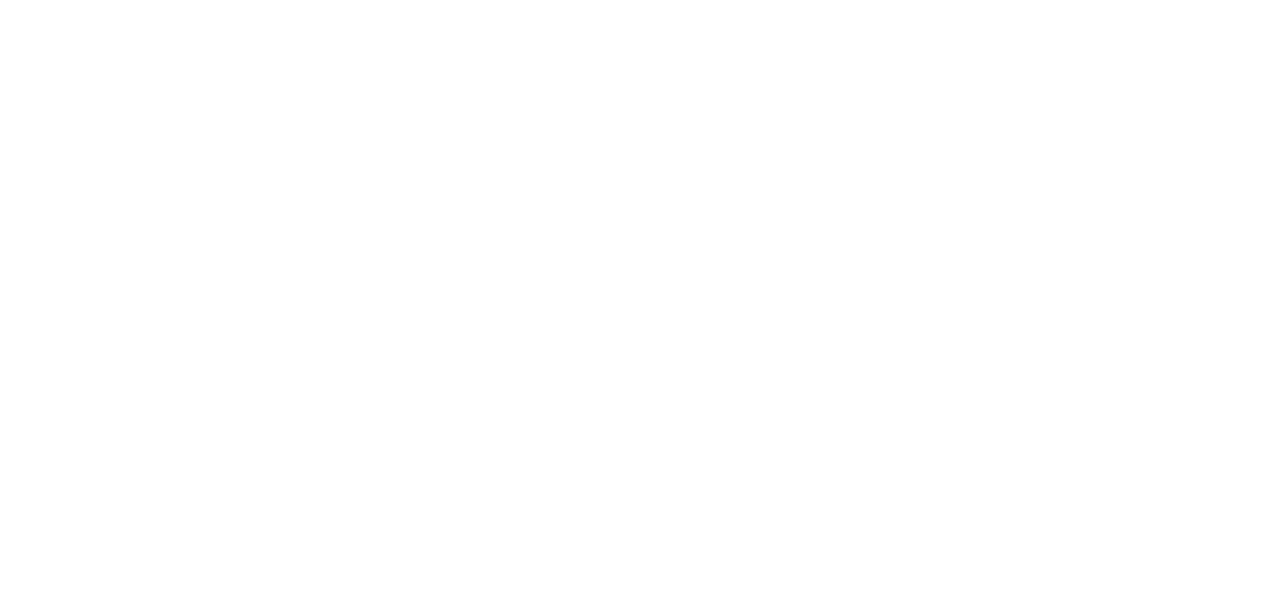
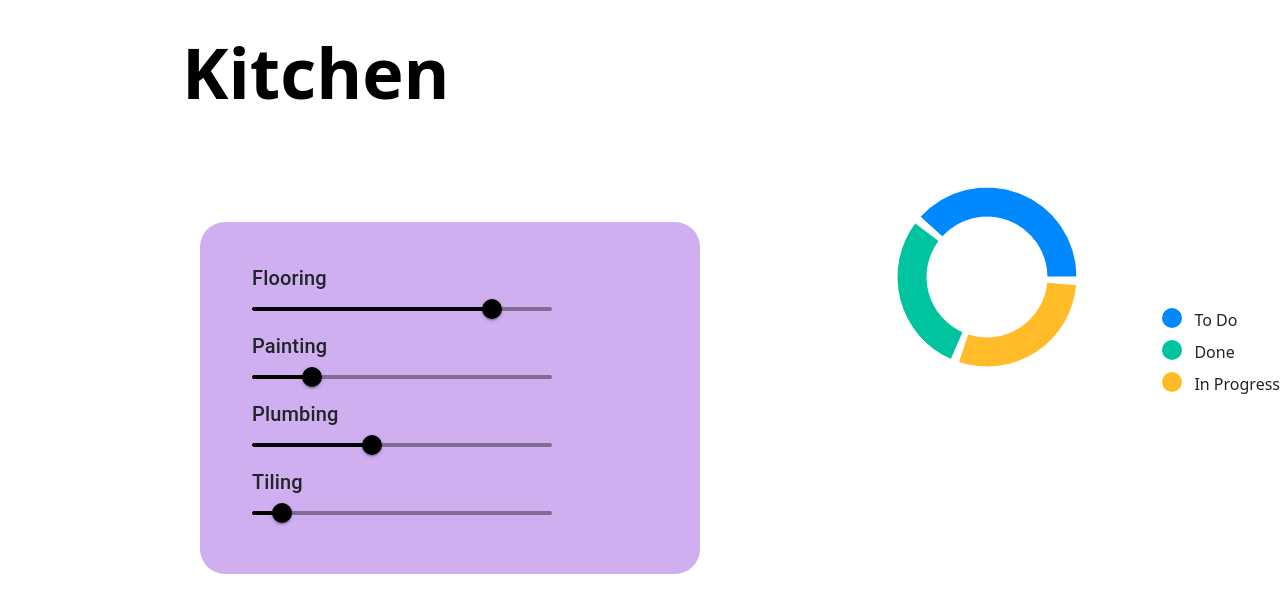
Before and after one commit to Yash-Gajewar/Hacks24-Ctrl-Alt-Defeat, a React (Create React App) app: page /room in a window 1280 px wide. Before the commit this address had no page. Shown: the top 612 px of the page. Built offline with nearby package versions, Linux system fonts and the light colour scheme.

Commit message:
Room Component

```diff
--- a/package.json
+++ b/package.json
@@ -7,6 +7,7 @@
     "@emotion/styled": "^11.11.0",
     "@mui/icons-material": "^5.15.6",
     "@mui/material": "^5.15.6",
+    "@mui/x-charts": "^6.19.1",
     "@testing-library/jest-dom": "^5.17.0",
     "@testing-library/react": "^13.4.0",
     "@testing-library/user-event": "^13.5.0",
--- a/src/App.js
+++ b/src/App.js
@@ -1,17 +1,14 @@
 import './App.css';
 import React from "react";
 import { Routes, Route } from "react-router-dom";
-import Login from './components/Login';
-import Register from './components/Register';
-import { Room } from './components';
-import { Home } from '@mui/icons-material';
-
+import { Login, Register, Room, Home } from './components';
 
 function App() {
   return (
     <>
       <Routes>
-      <Route exact path="/" element={<Home />} />
+        <Route exact path="/" element={<Home />} />
+        <Route exact path="/room" element={<Room />} />
         <Route exact path="/login" element={<Login />} />
         <Route exact path="/register" element={<Register />} />
       </Routes>
--- a/src/components/Home.jsx
+++ b/src/components/Home.jsx
@@ -1,6 +1,5 @@
 import React from 'react'
 import Header from './Header'
-import Sidebar from './Sidebar'
 import PieChartComponent from './Charts/PieChartComponent'
 
 const Home = () => {
@@ -8,9 +7,6 @@
         <div className='flex flex-col'>
             <Header />
             <div className='flex flex-row'>
-                <div>
-                    <Sidebar />
-                </div>
 
                 <div className='flex flex-col ml-24'>
                     {/* pie chart and amount paid section */}
@@ -25,9 +21,7 @@
                     </div>
                 </div>
             </div>
-
         </div>
-
     )
 }
 
--- a/src/components/Room.jsx
+++ b/src/components/Room.jsx
@@ -1,10 +1,8 @@
 import React from 'react'
-import { CustomSlider } from '../components'
+import { CustomSlider, PieChartComponent } from '../components'
+import './styles/Room.css'
+import { Container } from 'react-bootstrap'
 
-import './styles/Room.css'
-
-import { Typography, Slider } from '@mui/material'
-import { Container } from 'react-bootstrap'
 
 const Room = () => {
     return (
@@ -12,16 +10,19 @@
             <Container className='header'>
                 <h1 className='room-name'>Kitchen</h1>
             </Container>
+
             {/* Use map function to display the tasks */}
             <div className='wrapper'>
-                <CustomSlider task='Flooring' taskCompleted={80} />
-                <CustomSlider task='Painting' taskCompleted={20} />
-                <CustomSlider task='Plumbing' taskCompleted={40} />
-                <CustomSlider task='Tiling' taskCompleted={10} />
+                <div className='task-wrapper'>
+                    <CustomSlider task='Flooring' taskCompleted={80} />
+                    <CustomSlider task='Painting' taskCompleted={20} />
+                    <CustomSlider task='Plumbing' taskCompleted={40} />
+                    <CustomSlider task='Tiling' taskCompleted={10} />
+                </div>
+                <PieChartComponent />
             </div>
         </>
-
     )
 }
 
-export default Room
+export default Room;
--- a/src/components/Sidebar.jsx
+++ /dev/null
@@ -1,9 +0,0 @@
-import React from 'react'
-
-const Sidebar = () => {
-  return (
-    <div className=''>Sidebar</div>
-  )
-}
-
-export default Sidebar
--- a/src/components/index.js
+++ b/src/components/index.js
@@ -1,2 +1,6 @@
 export { default as Room } from './Room'
 export { default as CustomSlider } from './CustomSlider'
+export { default as Home } from './Home'
+export { default as Register } from './Register'
+export { default as Login } from './Login'
+export { default as PieChartComponent } from './Charts/PieChartComponent'
--- a/src/components/styles/Room.css
+++ b/src/components/styles/Room.css
@@ -1,10 +1,22 @@
 .room-name{
+    margin-left: 100px;
+    margin-top: 30px;
     font-weight: 700;
     font-size: 70px;
     color: black;
 }
 
 .wrapper{
+    display: flex;
+    flex-direction: row;
+    justify-content: space-between;
+}
+
+.task-wrapper{
+    width: 500px;
     margin-top: 100px;
-    margin-left: 30px;
+    margin-left: 200px;
+    padding: 40px;
+    background-color: rgb(207, 175, 239);
+    border-radius: 25px;
 }
```
Also changed, not shown: src/components/Charts/PieChartComponent.jsx (indentation only), 2 other files (tests, documents, lock files or other folders).
